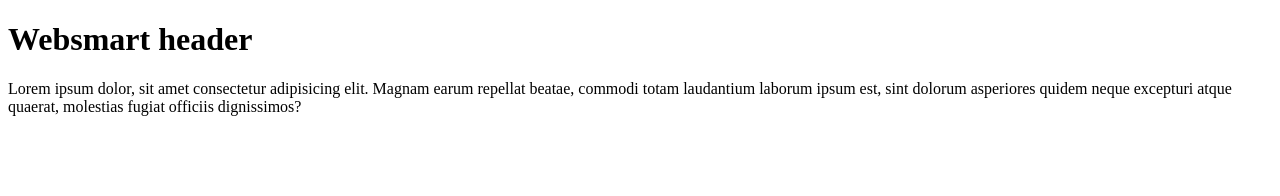
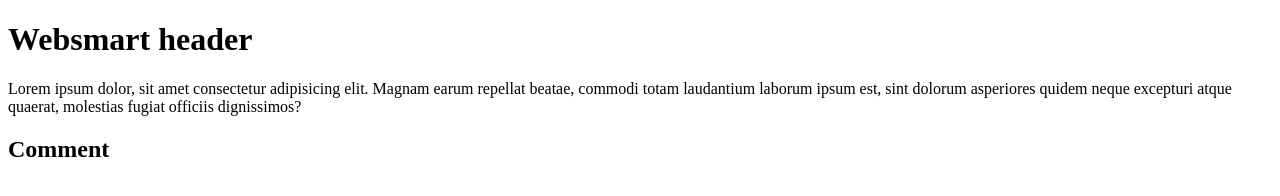
Before and after one commit to zhiide/Websmart-s-port, a plain HTML site: page index.html in a window 1280 px wide. Drawn offline with Linux system fonts and the light colour scheme.

Commit message:
add subtitle

```diff
--- a/index.html
+++ b/index.html
@@ -10,5 +10,7 @@
 
     <h1>Websmart header</h1>
     <p>Lorem ipsum dolor, sit amet consectetur adipisicing elit. Magnam earum repellat beatae, commodi totam laudantium laborum ipsum est, sint dolorum asperiores quidem neque excepturi atque quaerat, molestias fugiat officiis dignissimos?</p>
+
+    <h2>Comment</h2>
 </body>
 </html>
```
